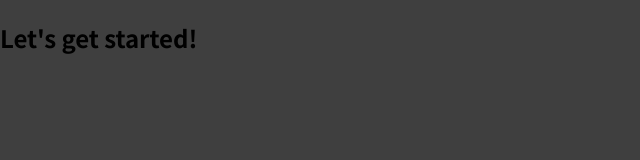
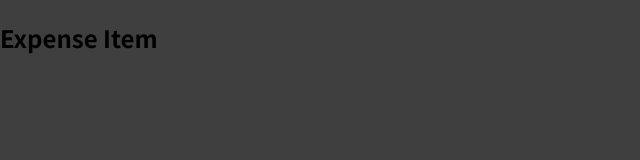
Before and after one commit to Unity7/Expense-Tracker, a JavaScript app: page / in a window 1280 px wide. Shown: the top 160 px of the page, without its empty margins (0-640 px from the left). Built offline with nearby package versions, Linux system fonts and the light colour scheme.

Commit message:
added expense item

```diff
--- a/src/App.js
+++ b/src/App.js
@@ -1,7 +1,9 @@
+import ExpenseItem from "./components/ExpenseItems";
+
 function App() {
   return (
     <div>
-      <h2>Let's get started!</h2>
+      <ExpenseItem />
     </div>
   );
 }
--- /dev/null
+++ b/src/components/ExpenseItems.js
@@ -0,0 +1,5 @@
+function ExpenseItem() {
+  return <h2>Expense Item</h2>;
+}
+
+export default ExpenseItem;
```
